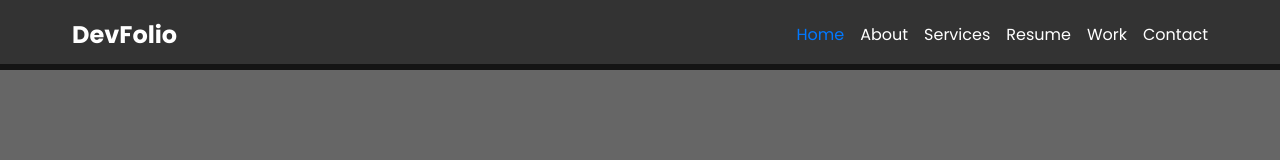
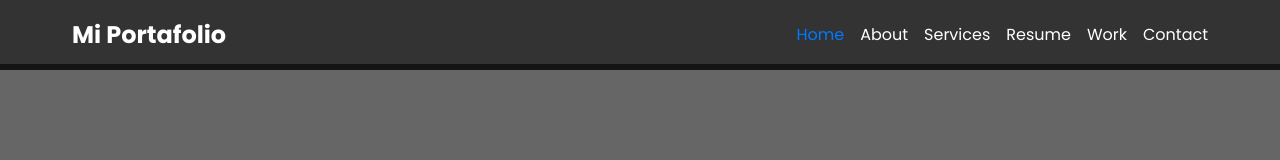
Before and after one commit to ilkiinz/Portfolio-web-site, a plain HTML site: page index.html in a window 1280 px wide. Shown: the top 160 px of the page. Drawn offline with Linux system fonts and the light colour scheme.

Commit message:
Title name

```diff
--- a/index.html
+++ b/index.html
@@ -3,13 +3,13 @@
 <head>
     <meta charset="UTF-8">
     <meta name="viewport" content="width=device-width, initial-scale=1.0">
-    <title>DevFolio</title>
+    <title>MiPortafolio</title>
     <link rel="stylesheet" href="style.css">
 </head>
 <body>
     <header>
         <nav>
-            <div class="logo">DevFolio</div>
+            <div class="logo">Mi Portafolio</div>
             <ul class="nav-links">
                 <li><a href="#home" class="active">Home</a></li>
                 <li><a href="#about">About</a></li>
```
